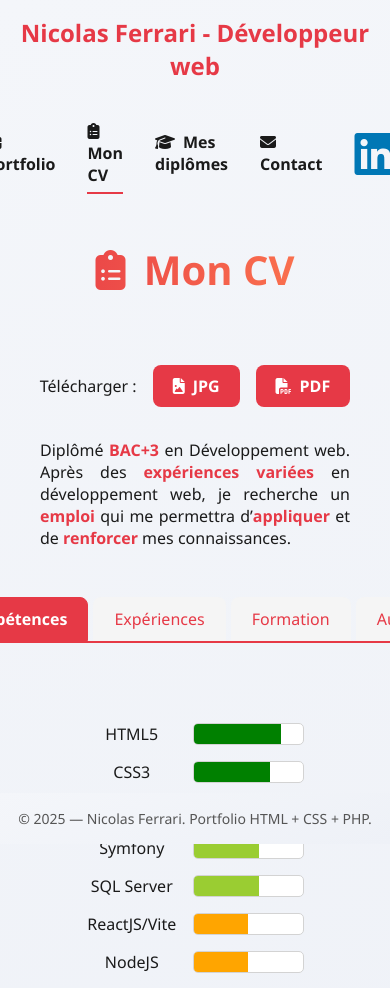
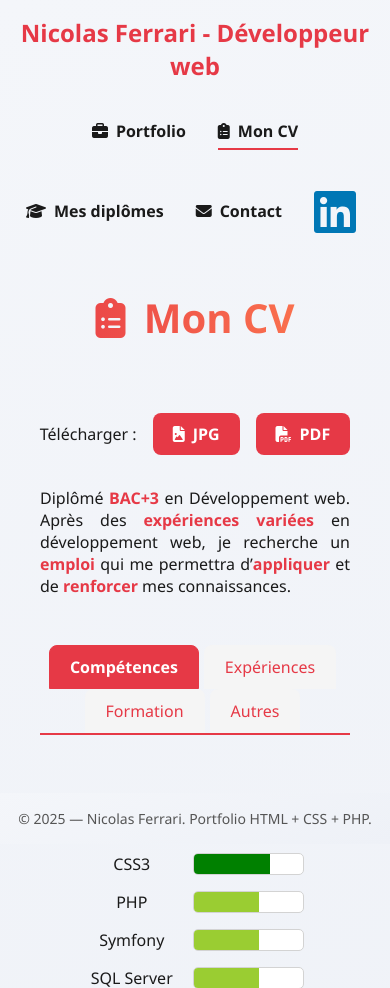
Before and after one commit to nicoferr/portfolio, a PHP site: page /cv.php in a window 390 px wide; the page is wider, and only the part inside the window is pictured. Shown: the top 988 px of that part. Run offline with PHP 8.4, Linux system fonts and the light colour scheme; some libraries are stand-ins or nearby versions.

Commit message:
fixed responsive cv tabs and site header

```diff
--- a/styles/cv.css
+++ b/styles/cv.css
@@ -76,6 +76,8 @@
 
 .tabs {
     display: flex;
+    flex-wrap: wrap;
+    justify-content: center;
     border-bottom: 2px solid var(--accent);
     cursor: pointer;
     margin: 3rem 0;
--- a/styles/default.css
+++ b/styles/default.css
@@ -53,6 +53,7 @@ nav {
   flex: 1;
   display: flex;
   gap: 2rem;
+  flex-wrap: wrap;
   align-items: center;
   justify-content: center;
 }
@@ -145,7 +146,7 @@ nav a:hover, .active { border-color: var(--accent); }
 .card img { width: 100% }
 
 
-@media screen and (width < 800px) {
+@media screen and (width < 1000px) {
   header {
     padding-top: 0.5rem;
     flex-direction: column;
@@ -154,6 +155,9 @@ nav a:hover, .active { border-color: var(--accent); }
   header nav {
     margin-top: 2rem;
   }
+}
+
+@media screen and (width < 800px) {
 
   .logo {
     text-align: center;
```
